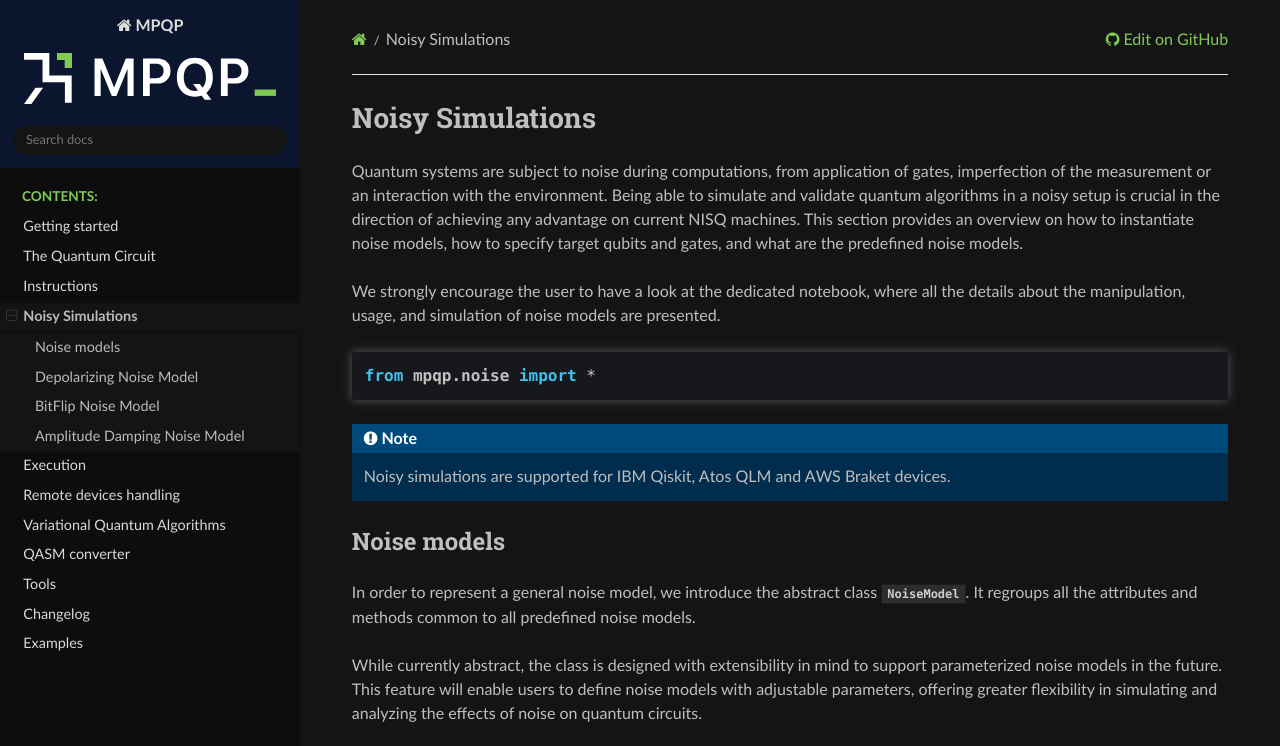
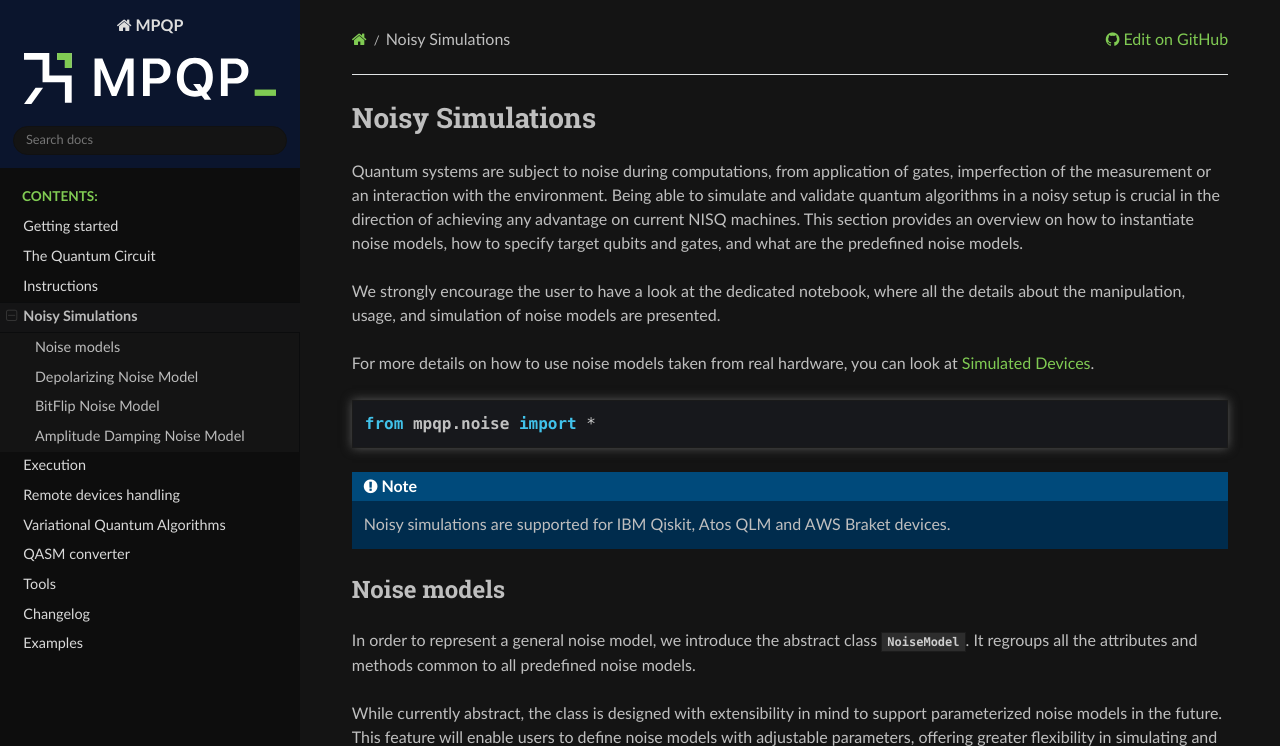
Before and after one commit to ColibrITD-SAS/mpqp, a Sphinx documentation site: the page built from docs/noise.rst, in a window 1280 px wide and 900 px high, cut to the strip 0-746 px from the top of the window. Built offline with Sphinx 7.4.7 and the Read the Docs theme 3.1.0, drawn with Linux system fonts in a browser that asks for light colours; pages that are not in the unit, such as notebooks, are missing from menus.

Commit message:
doc: update the doc

```diff
--- a/docs/execution.rst
+++ b/docs/execution.rst
@@ -23,6 +23,13 @@ Devices
 
 .. automodule:: mpqp.execution.devices
 
+.. _SimulatedDevices:
+
+Simulated Devices
+-----------------
+
+.. automodule:: mpqp.execution.simulated_devices
+
 Running a circuit
 -----------------
 
--- a/docs/noise.rst
+++ b/docs/noise.rst
@@ -12,6 +12,9 @@ We strongly encourage the user to have a look at the
 :doc:`dedicated notebook <notebooks/6_Noise_Simulation>`, where all the
 details about the manipulation, usage, and simulation of noise models are
 presented.
+
+For more details on how to use noise models taken from real hardware, you can
+look at :ref:`SimulatedDevices`.
 
 .. code-block:: python
     :class: import
```
